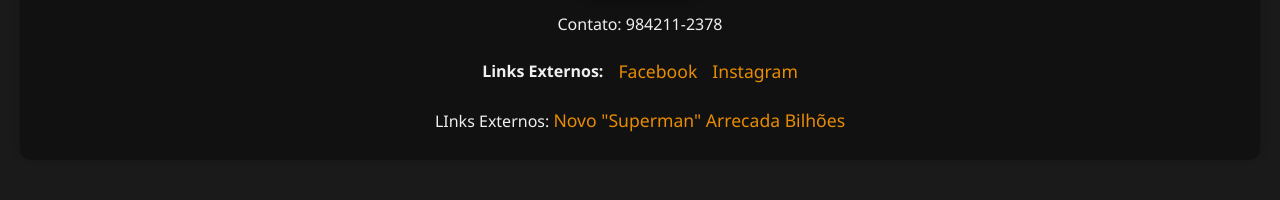
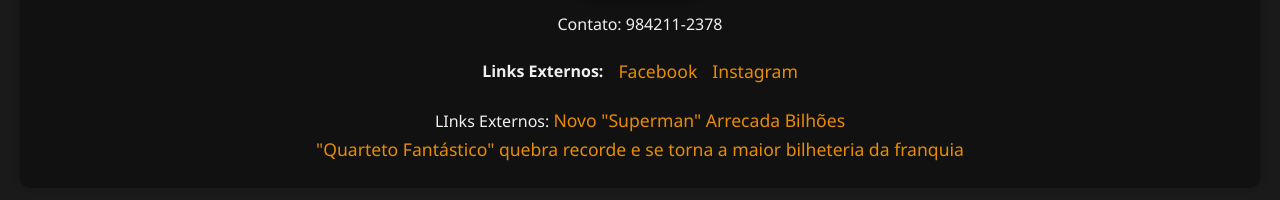
Before and after one commit to miguel08-prol/Sites, a plain HTML site: page Site-HTML/pessoal.html in a window 1280 px wide. Shown: the part 7028-7228 px from the top of the page. Drawn offline with Linux system fonts and the light colour scheme.

Commit message:
07/08/2025

```diff
--- a/Site-HTML/pessoal.html
+++ b/Site-HTML/pessoal.html
@@ -73,7 +73,7 @@
                 <li><a href="https://www.instagram.com/" target="_blank">Instagram</a></li>
             </ul>
         </div>
-        <p class="noticia-link">LInks Externos: <a href="noticias.html">Novo "Superman" Arrecada Bilhões</a></p>
+        <p class="noticia-link">LInks Externos: <a href="noticias.html">Novo "Superman" Arrecada Bilhões</a><br><a href="noticia2.html">"Quarteto Fantástico" quebra recorde e se torna a maior bilheteria da franquia</a></p>
     </div>
 </footer>
 
```
